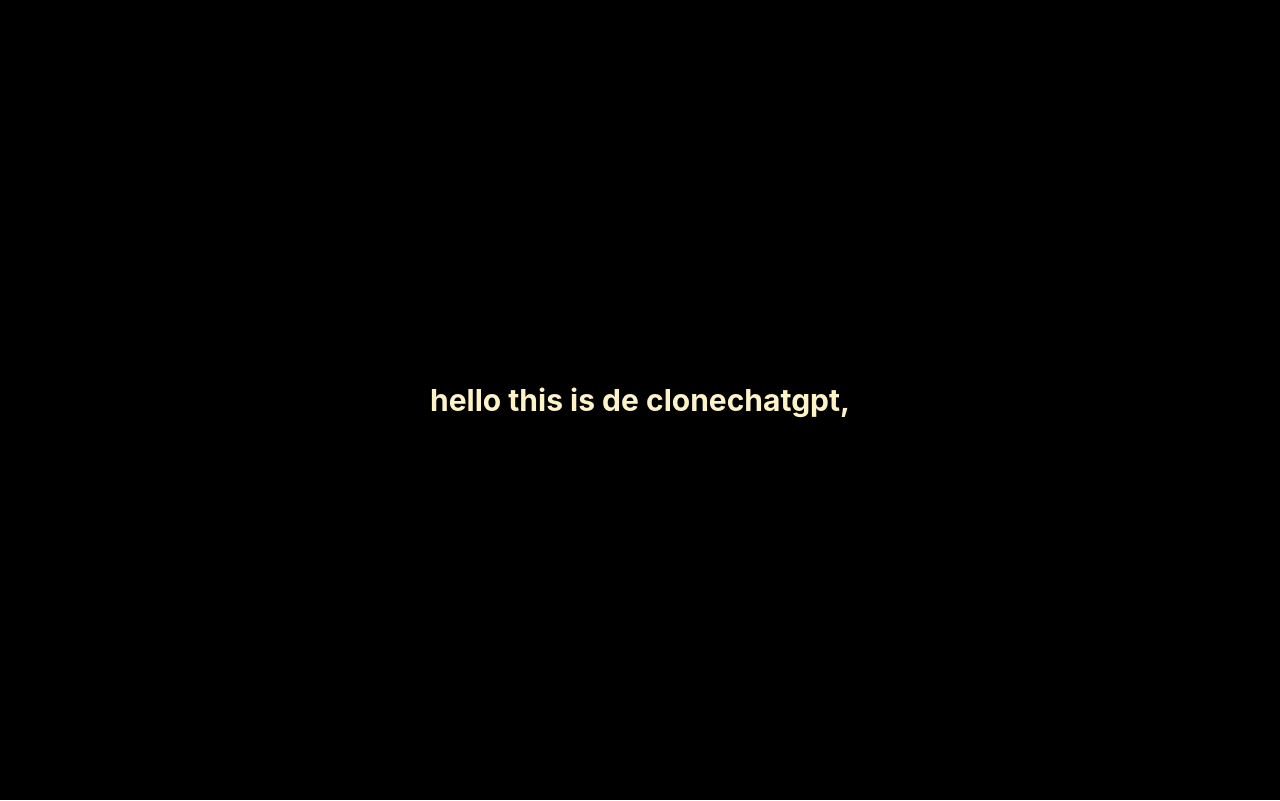
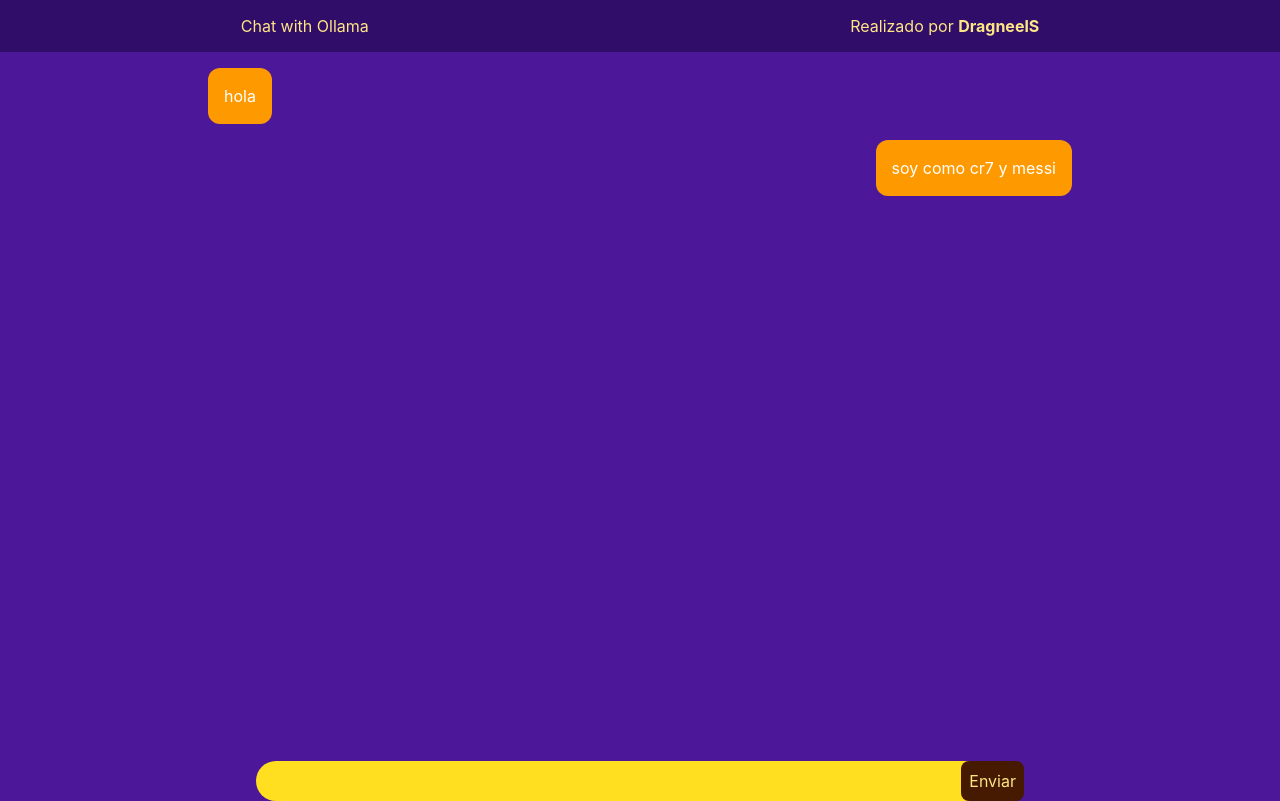
Before and after one commit to Said-Meza/clonesomechat, a React (Vite) app in the folder clonechat/: page / in a window 1280 px wide. Built offline with nearby package versions, Linux system fonts and the light colour scheme.

Commit message:
create interface user with tailwing

```diff
--- a/clonechat/src/App.jsx
+++ b/clonechat/src/App.jsx
@@ -1,36 +1,14 @@
 import { useContext, useEffect } from "react";
 import { ChatContext } from "./context/ChatContext";
+import { Chat } from "./Components/Chat";
 
 
 
 function App() {
-  const {state,dispatch} = useContext(ChatContext)
-
-  useEffect(() => {
-
-    dispatch(
-      {
-        type: "ADD_MESSAGE",
-        payload: {
-          id: 1,
-          text: "hola bebes",
-          role: "user"
-        }
-      }
-    )
-
-  }, [])
-
-    console.log(state)
 
   return (
     <>
-      <div className="min-h-screen flex items-center justify-center bg-black">
-      <h1 className="text-3xl font-bold text-amber-100" >
-        hello this is de clonechatgpt,
-
-      </h1>
-    </div>
+     <Chat cla></Chat>
     </>
   )
 }
--- a/clonechat/src/Components/Chat.jsx
+++ b/clonechat/src/Components/Chat.jsx
@@ -0,0 +1,22 @@
+import { Header } from "./Header";
+import { Message } from "./Message";
+import PromptForm from "./PromptForm";
+
+export const Chat = () => {
+  return (
+    <div className=" bg-violet-900">
+      <Header></Header>
+       <main className="min-h-[calc(100vh-91px)]">
+        <section className="mx-auto flex max-w-4xl flex-col gap-4 p-4 text-white">
+
+        <Message role="ia" msg="hola"></Message>
+        <Message role="user" msg="soy como cr7 y messi"></Message>
+
+        </section>
+      </main>
+      <PromptForm></PromptForm>
+
+
+    </div>
+  );
+};
--- /dev/null
+++ b/clonechat/src/Components/Header.jsx
@@ -0,0 +1,10 @@
+
+
+export const Header = () => {
+  return (
+    <header className=' h-13 flex items-center justify-around bg-violet-950 text-amber-200'>
+            <h2>Chat with Ollama</h2>
+            <h3>Realizado por <b>DragneelS</b></h3>
+        </header>
+  )
+}
--- a/clonechat/src/Components/Message.jsx
+++ b/clonechat/src/Components/Message.jsx
@@ -0,0 +1,10 @@
+export const Message = ({  role, msg }) => {
+  return (
+    <>
+        <div className={`${role === "user" ? "ml-auto" : ""} w-fit max-w-[75%] rounded-xl bg-amber-500 p-4 break-words whitespace-pre-wrap`} >
+          {msg}
+        </div>
+
+    </>
+  );
+};
--- a/clonechat/src/Components/PromptForm.jsx
+++ b/clonechat/src/Components/PromptForm.jsx
@@ -0,0 +1,49 @@
+import { useForm } from "react-hook-form";
+
+const PromptForm = () => {
+    const { register } = useForm();
+
+    const handleClick=(e)=>{
+        e.preventDefault()
+        console.log("distesclick")
+    }
+  return (
+    <footer className="w-full h-10  flex justify-center  bg-violet-900">
+      <form
+
+        method="post"
+        className=" flex w-3/5 rounded-4xl bg-yellow-300 "
+      >
+        <input
+          type="text"
+          name="msg"
+          id=""
+          {...register("msg")}
+          className="outline-none w-full p-3 text-amber-950"
+        />
+        <br></br>
+
+        <input onClick={ (e) => handleClick(e)}
+          type="submit"
+          value="Enviar"
+            className="
+        bg-amber-950
+        text-amber-200
+        p-2
+        rounded-lg
+        cursor-pointer
+        transition-all
+        duration-200
+        hover:bg-amber-200
+        hover:text-amber-950
+        hover:scale-105
+        hover:shadow-lg
+        active:scale-95
+  "
+         />
+      </form>
+    </footer>
+  );
+};
+
+export default PromptForm;
```
